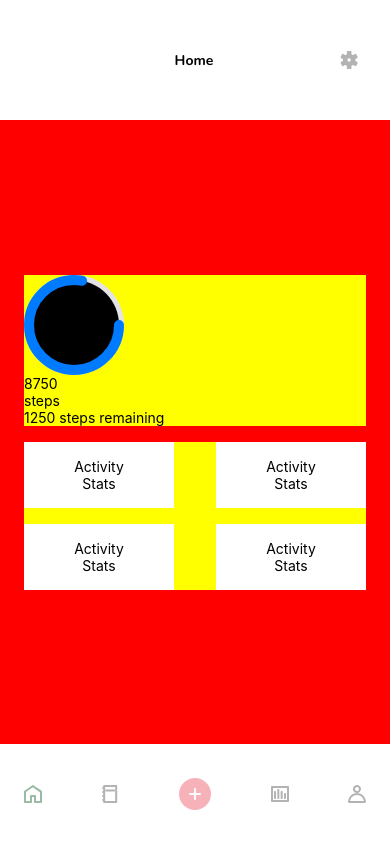
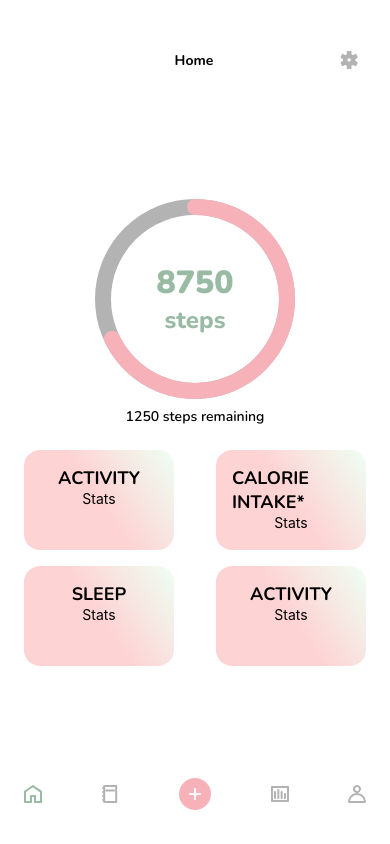
Before and after one commit to xshujo/betterment, a React Native app in the folder betterment-v2/: screen /Home in a window 390 px wide. Built offline with nearby package versions, Linux system fonts and the light colour scheme.

Commit message:
HomeScreen styles

```diff
--- a/betterment-v2/components/ProgressBar.js
+++ b/betterment-v2/components/ProgressBar.js
@@ -1,21 +1,24 @@
 import React from 'react';
 import { View } from 'react-native';
-import Svg, { Circle, Path } from 'react-native-svg';
+import Svg, { Circle } from 'react-native-svg';
+
+import { Colors } from '../constants/Colors';
 
 export default function ProgressBar({ radius, strokeWidth, progress }) {
   const diameter = radius * 2;
   const circumference = diameter * Math.PI;
   const progressValue = progress * circumference;
+  const strokeDashoffset = circumference - progressValue + 48;
 
   return (
-    <View>
-      <Svg width={diameter} height={diameter}>
+    <View style={{ alignItems: 'center' }}>
+      <Svg width={diameter} height={diameter} fill="transparent">
         {/* Background circle */}
         <Circle
           cx={radius}
           cy={radius}
           r={radius - strokeWidth / 2}
-          stroke="#e4e4e4"
+          stroke={Colors.accent2}
           strokeWidth={strokeWidth}
         />
         {/* Progress circle */}
@@ -23,11 +26,12 @@ export default function ProgressBar({ radius, strokeWidth, progress }) {
           cx={radius}
           cy={radius}
           r={radius - strokeWidth / 2}
-          stroke="#007AFF"
+          stroke={Colors.secondary}
           strokeWidth={strokeWidth}
           strokeDasharray={circumference}
-          strokeDashoffset={circumference - progressValue}
+          strokeDashoffset={strokeDashoffset}
           strokeLinecap="round"
+          transform={`rotate(-90 ${radius} ${radius})`}
         />
       </Svg>
     </View>
--- a/betterment-v2/screens/HomeScreen.js
+++ b/betterment-v2/screens/HomeScreen.js
@@ -2,6 +2,9 @@
 
 import React from "react";
 import { StyleSheet, Text, View } from "react-native";
+import { LinearGradient } from 'expo-linear-gradient';
+
+import { Colors } from "../constants/Colors";
 import ProgressBar from "../components/ProgressBar";
 
 export default function HomeScreen() {
@@ -9,71 +12,118 @@ export default function HomeScreen() {
     <View style={styles.container}>
       {/* Top stat */}
       <View style={styles.progressContainer}>
-        <View>
+        <View style={styles.progressSubContainer}>
           {/* The progress */}
-          <ProgressBar radius={50} strokeWidth={10} progress={0.7} />
+          <ProgressBar radius={100} strokeWidth={16} progress={0.7} />
           {/* The stat */}
-          <View>
-            <Text>8750</Text>
-            <Text>steps</Text>
+          <View style={styles.currentTextContainer}>
+            <Text style={styles.h1}>8750</Text>
+            <Text style={styles.h2}>steps</Text>
           </View>
         </View>
-
-        <Text>1250 steps remaining</Text>
+        <Text style={styles.h4}>1250 steps remaining</Text>
       </View>
       {/* Stats */}
       <View style={styles.categoriesContainer}>
+        <LinearGradient colors={['#FED3D4', '#FED3D4', '#EEFFF3']}
+          start={[0, 1]}
+          end={[1, 0]}
+          style={styles.gradient}>
           <View style={styles.categoryContainer}>
-          <Text>Activity</Text>
+            <Text style={styles.h3}>Activity</Text>
             <Text>Stats</Text>
           </View>
+        </LinearGradient>
+        <LinearGradient colors={['#FED3D4', '#FED3D4', '#EEFFF3']}
+          start={[0, 1]}
+          end={[1, 0]}
+          style={styles.gradient}>
           <View style={styles.categoryContainer}>
-          <Text>Activity</Text>
+            <Text style={styles.h3}>Calorie intake*</Text>
             <Text>Stats</Text>
           </View>
+        </LinearGradient>
+        <LinearGradient colors={['#FED3D4', '#FED3D4', '#EEFFF3']}
+          start={[0, 1]}
+          end={[1, 0]}
+          style={styles.gradient}>
           <View style={styles.categoryContainer}>
-          <Text>Activity</Text>
+            <Text style={styles.h3}>Sleep</Text>
             <Text>Stats</Text>
           </View>
+        </LinearGradient>
+        <LinearGradient colors={['#FED3D4', '#FED3D4', '#EEFFF3']}
+          start={[0, 1]}
+          end={[1, 0]}
+          style={styles.gradient}>
           <View style={styles.categoryContainer}>
-          <Text>Activity</Text>
+            <Text style={styles.h3}>Activity</Text>
             <Text>Stats</Text>
           </View>
+        </LinearGradient>
       </View>
-
     </View>
   );
 }
 
 const styles = StyleSheet.create({
   container: {
-    backgroundColor: 'red',
+    backgroundColor: Colors.accent1,
     padding: 24,
     flex: 1,
     justifyContent: 'center',
-    // alignContent: 'stretch',
-    gap: 16,
+    gap: 24,
+  },
+  h1: {
+    fontFamily: 'Nunito-Black',
+    fontSize: 32,
+    color: Colors.primary,
+    textAlign: 'center',
+  },
+  h2: {
+    fontFamily: 'Nunito-ExtraBold',
+    fontSize: 24,
+    color: Colors.primary,
+    textAlign: 'center',
+  },
+  h3: {
+    fontFamily: 'Nunito-Bold',
+    fontSize: 18,
+    textTransform: 'uppercase',
+  },
+  h4: {
+    fontFamily: 'Nunito-SemiBold',
+    textAlign: 'center',
+  },
+  p: {
+    fontFamily: 'Nunito-Regular',
   },
   progressContainer: {
-    backgroundColor: 'yellow',
-    // flex: 1,
-    // flexDirection: 'row',
-    // justifyContent: 'center',
-    // alignContent: 'center',
+    // width: 120,
+    gap: 8,
+  },
+  progressSubContainer: {
+    justifyContent: 'center',
+    alignItems: 'center',
+    position: 'relative',
+  },
+  currentTextContainer: {
+    position: 'absolute',
   },
   categoriesContainer: {
-    backgroundColor: 'yellow',
     flexDirection: 'row',
     flexWrap: 'wrap',
     justifyContent: 'space-between',
-    // alignItems: 'stretch',
     gap: 16,
   },
+  gradient: {
+    height: 100,
+    borderRadius: 16,
+    flexBasis: 150,
+  },
   categoryContainer: {
-    backgroundColor: 'white',
     padding: 16,
-    flexBasis: 150,
     justifyContent: 'center',
     alignItems: 'center',
-  }
+  },
 });
```
Lines whose indentation alone changed are shown as unchanged.
